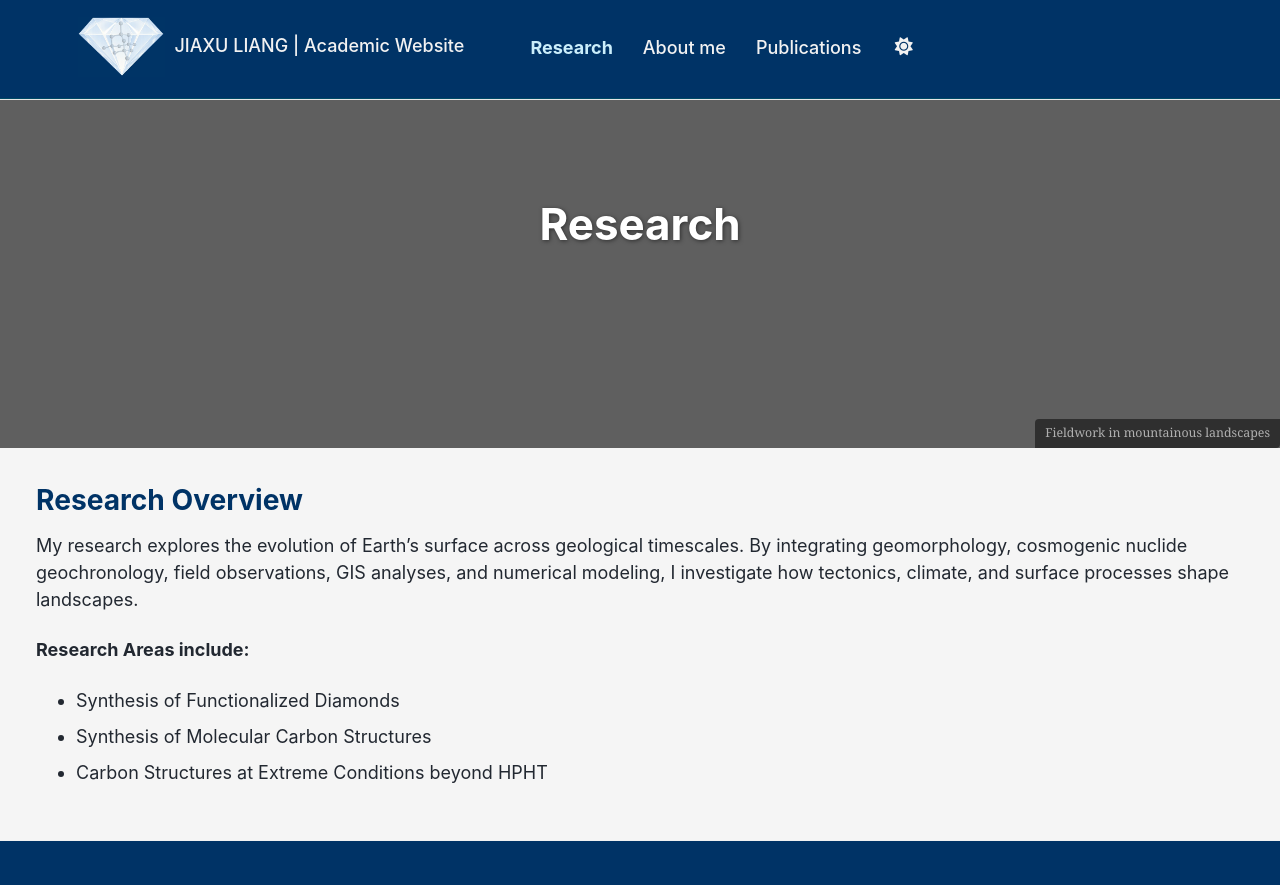
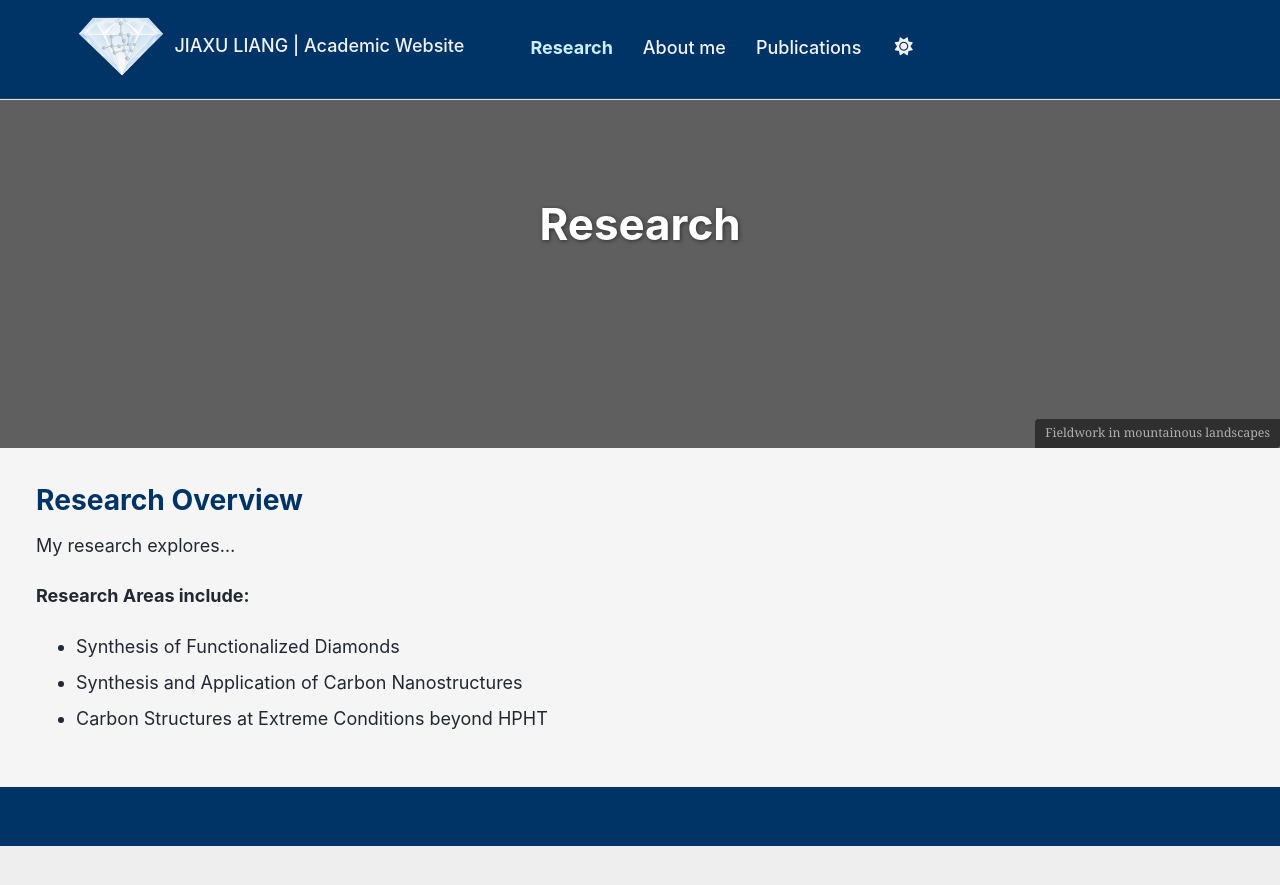
Before and after one commit to liangjiaxu-research/liangjiaxu-research.github.io, a Jekyll site: the page built from _pages/research.md, in a window 1280 px wide and 900 px high, scrolled down 101 px. Shown: the top 885 px of the window. Built offline with Jekyll 4.4.1, drawn with Linux system fonts in a browser that asks for light colours; a script bundle is joined from its source files by our own code; library files that are not in the unit come from our copies; after the commit the page ends 947 px from its top, so only the background shows below that.

Commit message:
Update research.md

```diff
--- a/_pages/research.md
+++ b/_pages/research.md
@@ -43,12 +43,12 @@ feature_row:
     Research Overview
 </h1>
 
-My research explores the evolution of Earth's surface across geological timescales. By integrating geomorphology, cosmogenic nuclide geochronology, field observations, GIS analyses, and numerical modeling, I investigate how tectonics, climate, and surface processes shape landscapes.
+My research explores...
 
 <strong>Research Areas include:</strong>
 
 - Synthesis of Functionalized Diamonds
-- Synthesis of Molecular Carbon Structures
+- Synthesis and Application of Carbon Nanostructures
 - Carbon Structures at Extreme Conditions beyond HPHT
 
 {% comment %}
```
